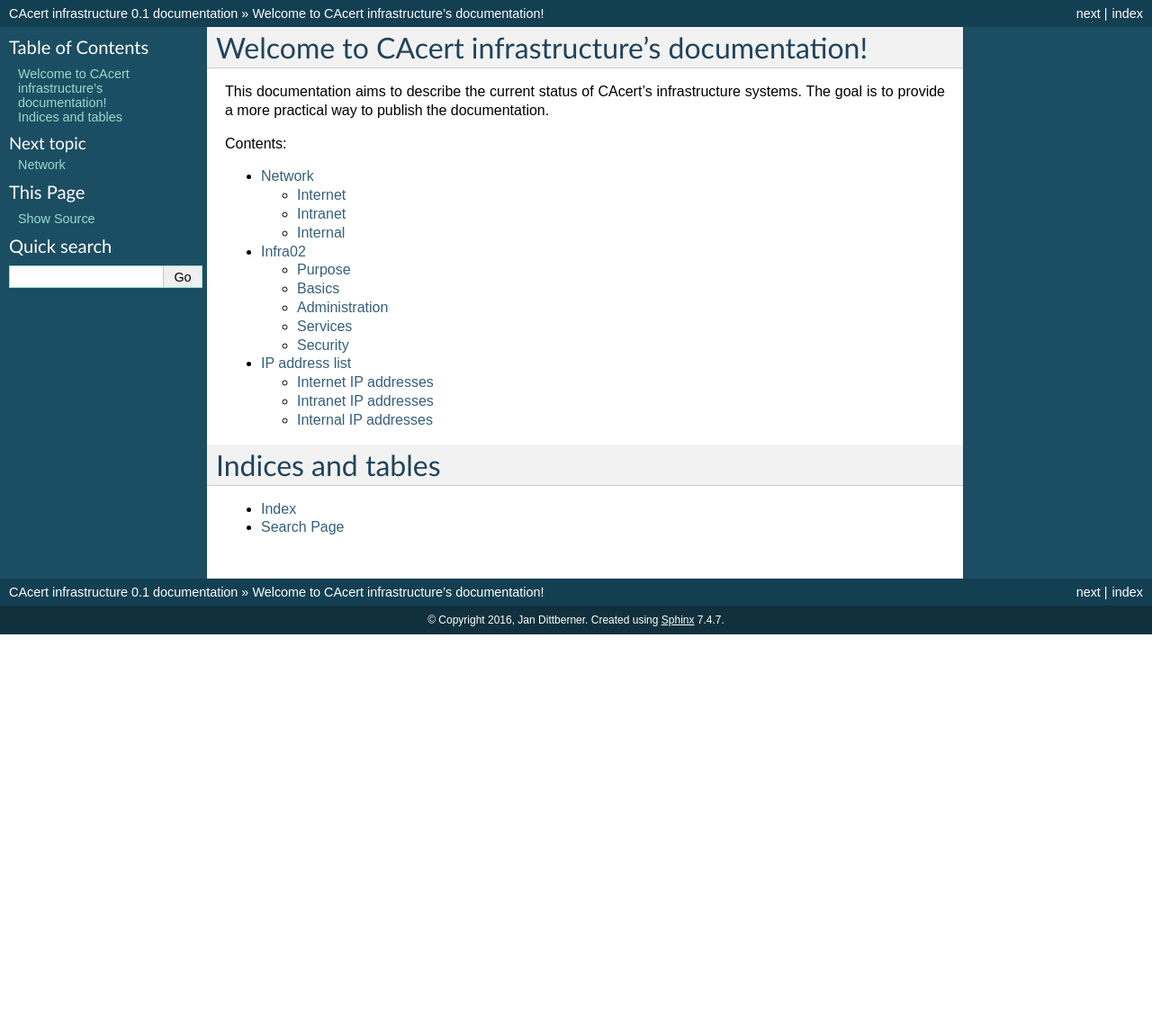
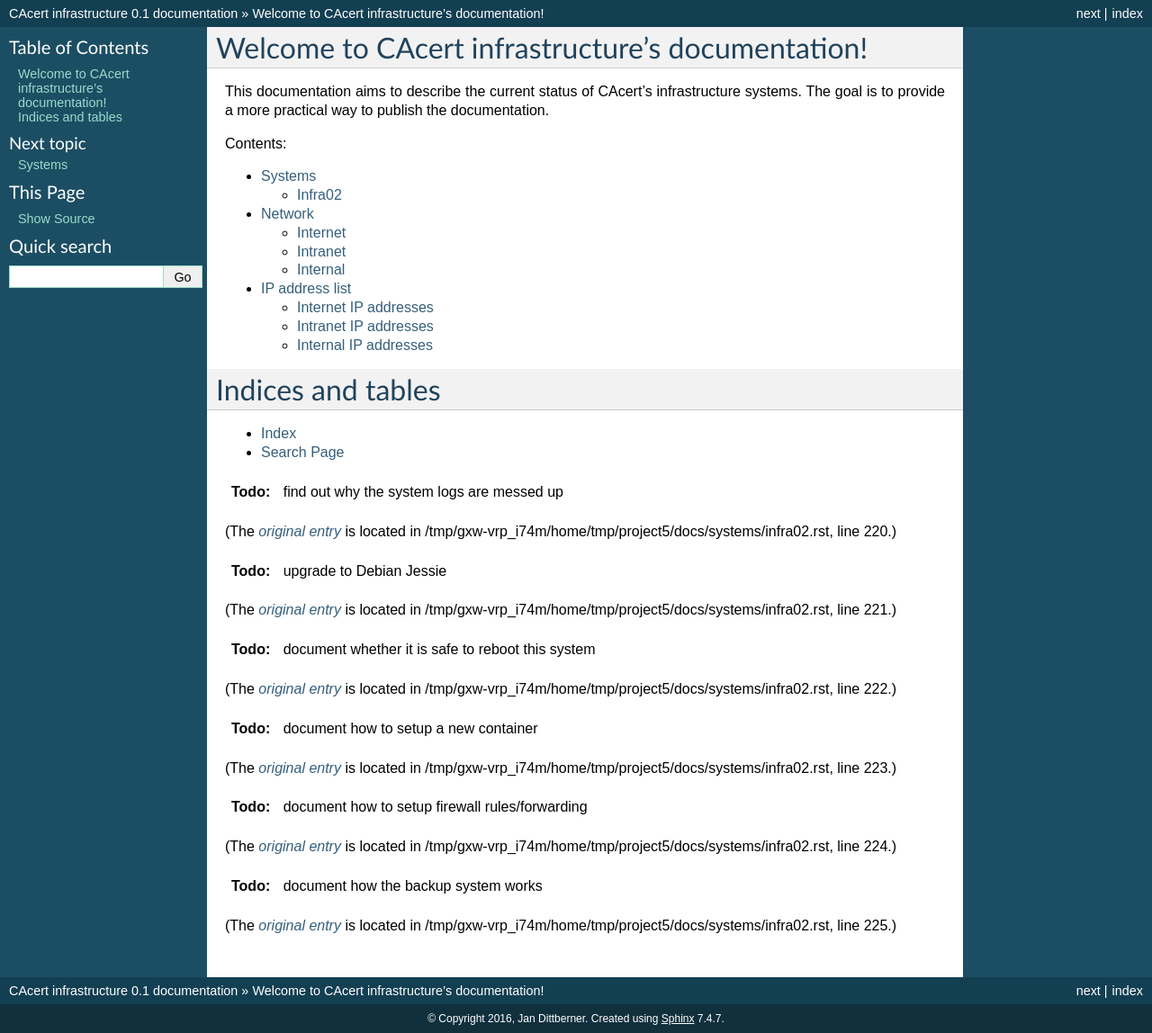
Before and after one commit to CAcertOrg/cacert-infradocs, a Sphinx documentation site: the page built from docs/index.rst, in a window 1280 px wide. Shown: the whole page at 90% size. Built offline with Sphinx 7.4.7, drawn with Linux system fonts in a browser that asks for light colours; before the commit the page ends 900 px from its top, so only the background shows below that.

Commit message:
Move systems to separate folder
Refine structure of the Infra02 documentation and the machine template

```diff
--- a/docs/conf.py
+++ b/docs/conf.py
@@ -77,7 +77,7 @@
 
 # List of patterns, relative to source directory, that match files and
 # directories to ignore when looking for source files.
-exclude_patterns = ['_build', 'template.rst']
+exclude_patterns = ['_build', 'systems/template.rst']
 
 # The reST default role (used for this markup: `text`) to use for all
 # documents.
--- a/docs/index.rst
+++ b/docs/index.rst
@@ -15,8 +15,8 @@
 .. toctree::
    :maxdepth: 2
 
+   systems
    network
-   infra02
    iplist
 
 
@@ -25,3 +25,5 @@
 
 * :ref:`genindex`
 * :ref:`search`
+
+.. todolist::
--- /dev/null
+++ b/docs/systems.rst
@@ -0,0 +1,7 @@
+Systems
+=======
+
+.. toctree::
+   :maxdepth: 2
+
+   systems/infra02
--- a/docs/infra02.rst
+++ b/docs/systems/infra02.rst
@@ -1,3 +1,6 @@
+.. index::
+   single: Systems; Infra02
+
 =======
 Infra02
 =======
@@ -14,6 +21,23 @@
 
 .. _LXC: https://linuxcontainers.org/
 .. _Ferm: http://ferm.foo-projects.org/
+
+Administration
+==============
+
+System Administration
+---------------------
+
+* Primary: `Jan Dittberner`_
+* Secondary: `Mario Lipinski`_
+
+.. _Jan Dittberner: jandd@cacert.org
+.. _Mario Lipinski: mario@cacert.org
+
+Contact
+-------
+
+* infrastructure-admin@cacert.org
 
 Basics
 ======
@@ -38,7 +62,7 @@
   * eth0 Intel Corporation 82579LM Gigabit Network Connection
   * eth1 Intel Corporation 82574L Gigabit Network Connection
 
-There is a 2 TB USB backup disk attached to the system
+There is a 2 TB USB backup disk attached to the system.
 
 .. seealso::
 
@@ -86,23 +110,6 @@
 ------------------------
 
 This is it :-)
-
-Administration
-==============
-
-System Administration
----------------------
-
-* Primary: `Jan Dittberner`_
-* Secondary: `Mario Lipinski`_
-
-.. _Jan Dittberner: jandd@cacert.org
-.. _Mario Lipinski: mario@cacert.org
-
-Contact
--------
-
-* infrastructure-admin@cacert.org
 
 Services
 ========
@@ -190,3 +197,49 @@
 .. seealso::
 
    See :doc:`sshkeys`
+
+Dedictated user roles
+---------------------
+
+* None
+
+Non-distribution packages and modifications
+-------------------------------------------
+
+* None
+
+Risk assessments and critical packages
+--------------------------------------
+
+The system is the basis for all other infrastructure systems. Access to this
+system has to be tightly controlled.
+
+Tasks
+=====
+
+.. todo:: find out why the system logs are messed up
+.. todo:: upgrade to Debian Jessie
+.. todo:: document whether it is safe to reboot this system
+.. todo:: document how to setup a new container
+.. todo:: document how to setup firewall rules/forwarding
+.. todo:: document how the backup system works
+
+Planned
+-------
+
+* None
+
+Changes
+=======
+
+System Future
+-------------
+
+* No plans
+
+Additional documentation
+========================
+
+.. seealso::
+
+   * https://wiki.cacert.org/PostfixConfiguration
```
Also changed, not shown: other parts of docs/systems/infra02.rst (+6 -2 lines), docs/systems/template.rst (renamed from docs/template.rst, +45 -45 lines), 1 other file.
